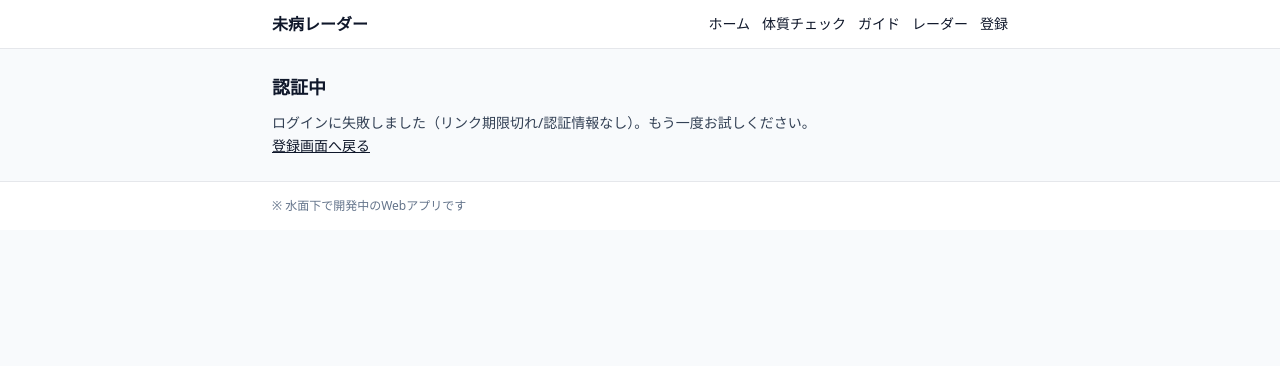
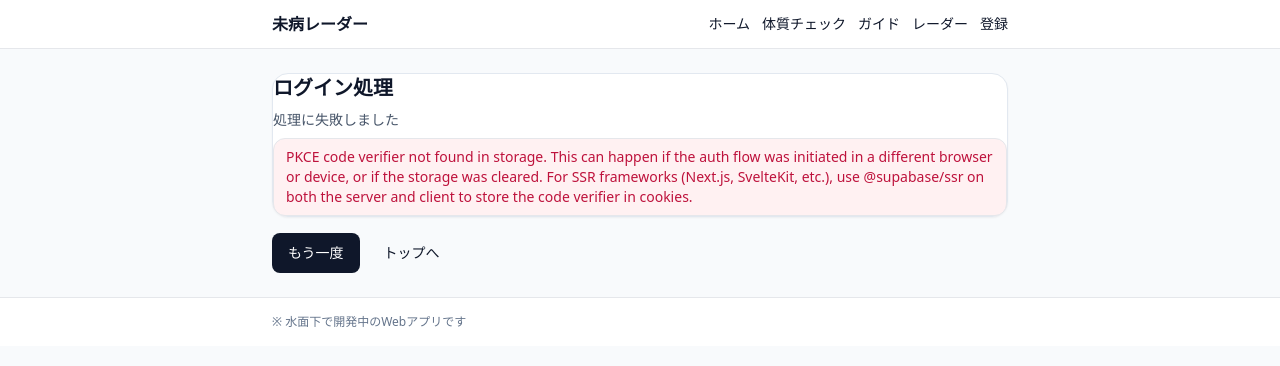
Before and after one commit to totonoucare/totonoucare-webapp, a Next.js app: page /auth/callback in a window 1280 px wide. Shown: the top 366 px of the page. Built offline with nearby package versions, Linux system fonts and the light colour scheme; no server answers.

Commit message:
Update page.js

```diff
--- a/app/auth/callback/page.js
+++ b/app/auth/callback/page.js
@@ -1,108 +1,93 @@
 "use client";
 
 import { useEffect, useState } from "react";
+import { useRouter, useSearchParams } from "next/navigation";
+import Card from "@/components/ui/Card";
+import Button from "@/components/ui/Button";
 import { supabase } from "@/lib/supabaseClient";
 
 export default function AuthCallbackPage() {
-  const [msg, setMsg] = useState("認証中…");
+  const router = useRouter();
+  const sp = useSearchParams();
+
+  const next = sp?.get("next") || "/";
+  const result = sp?.get("result") || ""; // diagnosis_events.id（未ログイン作成のやつ）
+
+  const [status, setStatus] = useState("ログイン処理中…");
+  const [error, setError] = useState("");
 
   useEffect(() => {
     (async () => {
       try {
-        if (!supabase) {
-          setMsg("Supabaseが初期化できていません（環境変数未反映の可能性）。");
-          return;
+        setError("");
+
+        // 1) code → session 交換（これが成功しないと「ログイン失敗」に見える）
+        const { data, error: e1 } = await supabase.auth.exchangeCodeForSession(
+          window.location.href
+        );
+        if (e1) throw e1;
+
+        const session = data?.session;
+        if (!session?.access_token) {
+          throw new Error("セッションを取得できませんでした");
         }
 
-        const url = new URL(window.location.href);
-        const resultId = url.searchParams.get("result");
-        const nextPath = url.searchParams.get("next") || "";
+        // 2) ✅ 結果IDがあれば attach を確実に実行（ここが今回の肝）
+        if (result) {
+          setStatus("結果を保存しています…");
 
-        // PKCE: ?code=...
-        const code = url.searchParams.get("code");
-
-        // Hash: #access_token=...&refresh_token=...
-        const hash = url.hash?.startsWith("#") ? url.hash.slice(1) : "";
-        const hashParams = new URLSearchParams(hash);
-        const access_token = hashParams.get("access_token");
-        const refresh_token = hashParams.get("refresh_token");
-
-        let session = null;
-
-        // 1) まず既存セッションがあるか確認
-        const { data: s0 } = await supabase.auth.getSession();
-        session = s0?.session || null;
-
-        // 2) 無ければ URL からセッション確立（detectSessionInUrl=false 前提）
-        if (!session) {
-          if (code) {
-            const { data, error } = await supabase.auth.exchangeCodeForSession(code);
-            if (error) throw new Error(`exchangeCodeForSession: ${error.message}`);
-            session = data?.session || null;
-          } else if (access_token && refresh_token) {
-            const { data, error } = await supabase.auth.setSession({
-              access_token,
-              refresh_token,
-            });
-            if (error) throw new Error(`setSession: ${error.message}`);
-            session = data?.session || null;
-          }
-        }
-
-        // 3) まだ無ければ最後にもう一回 getSession（反映待ち対策）
-        if (!session) {
-          const { data: s1 } = await supabase.auth.getSession();
-          session = s1?.session || null;
-        }
-
-        if (!session) {
-          setMsg("ログインに失敗しました（リンク期限切れ/認証情報なし）。もう一度お試しください。");
-          return;
-        }
-
-        // 4) 結果があるなら attach（guest診断 → ログイン後に紐付け）
-        if (resultId) {
-          setMsg("ログイン成功。結果を保存中…");
           const res = await fetch(
-            `/api/diagnosis/v2/events/${encodeURIComponent(resultId)}/attach`,
+            `/api/diagnosis/v2/events/${encodeURIComponent(result)}/attach`,
             {
               method: "POST",
               headers: {
+                "Content-Type": "application/json",
                 Authorization: `Bearer ${session.access_token}`,
               },
             }
           );
 
-          // attach失敗でもログイン自体は成功してるので、画面へ戻す
+          const json = await res.json().catch(() => ({}));
           if (!res.ok) {
-            const j = await res.json().catch(() => ({}));
-            console.warn("attach failed:", j);
+            // ここで止めるかどうかは好みだが、まずは失敗を見える化
+            throw new Error(json?.error || "結果の保存に失敗しました");
           }
         }
 
-        setMsg("完了。移動します…");
-
-        if (nextPath) {
-          window.location.href = nextPath;
-        } else if (resultId) {
-          window.location.href = `/result/${encodeURIComponent(resultId)}?attach=1`;
-        } else {
-          window.location.href = "/radar";
-        }
+        // 3) next に戻す（基本は /result/[id]?attach=1 を渡してる想定）
+        setStatus("完了。画面を戻します…");
+        router.replace(next);
       } catch (e) {
         console.error(e);
-        setMsg(`ログインに失敗しました：${e?.message || String(e)}`);
+        setError(e?.message || String(e));
+        setStatus("処理に失敗しました");
       }
     })();
+    // eslint-disable-next-line react-hooks/exhaustive-deps
   }, []);
 
   return (
-    <div className="space-y-3">
-      <h1 className="text-lg font-semibold">認証中</h1>
-      <p className="text-sm text-slate-700">{msg}</p>
-      <a className="text-sm underline" href="/signup">
-        登録画面へ戻る
-      </a>
+    <div className="space-y-4">
+      <Card>
+        <div className="space-y-2">
+          <div className="text-xl font-semibold">ログイン処理</div>
+          <div className="text-sm text-slate-600">{status}</div>
+          {error ? (
+            <div className="rounded-xl border bg-rose-50 px-3 py-2 text-sm text-rose-700">
+              {error}
+            </div>
+          ) : null}
+        </div>
+      </Card>
+
+      {error ? (
+        <div className="flex gap-2">
+          <Button onClick={() => router.replace("/signup")}>もう一度</Button>
+          <Button variant="ghost" onClick={() => router.replace("/")}>
+            トップへ
+          </Button>
+        </div>
+      ) : null}
     </div>
   );
 }
```
